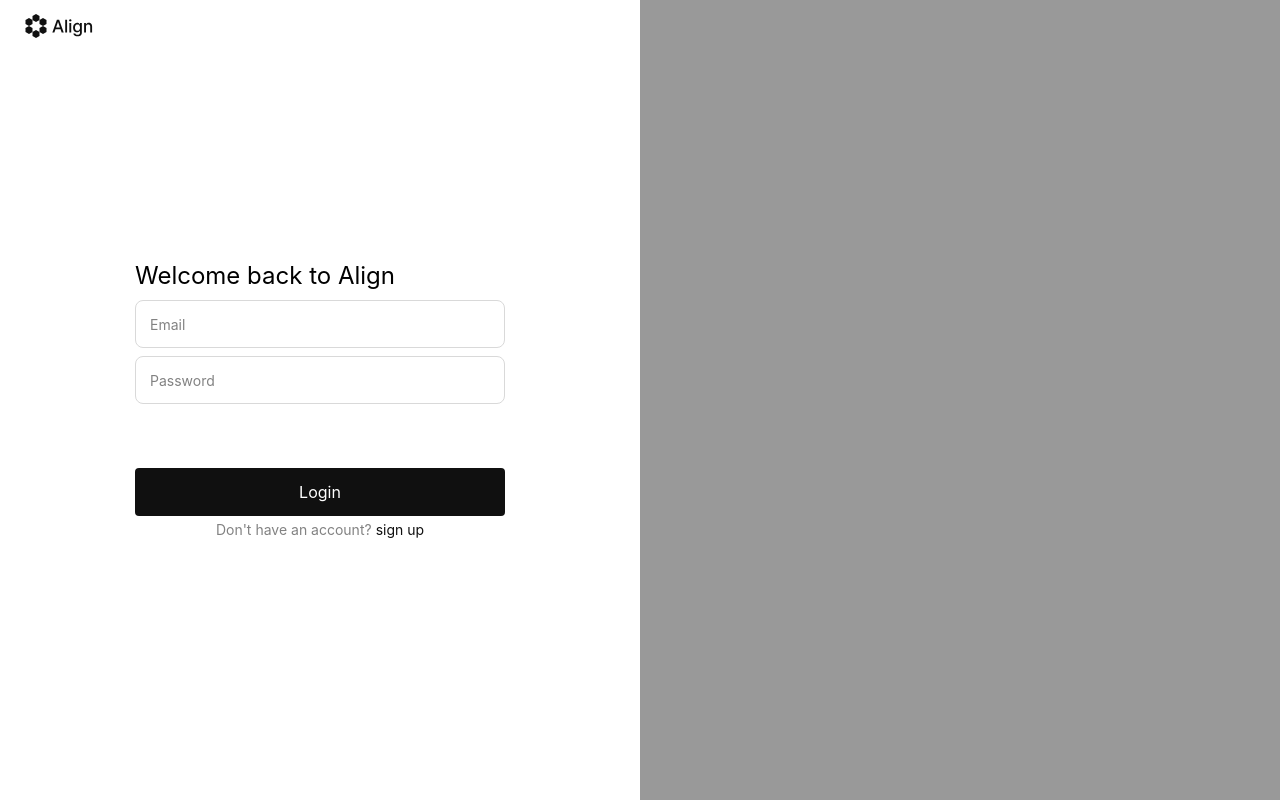
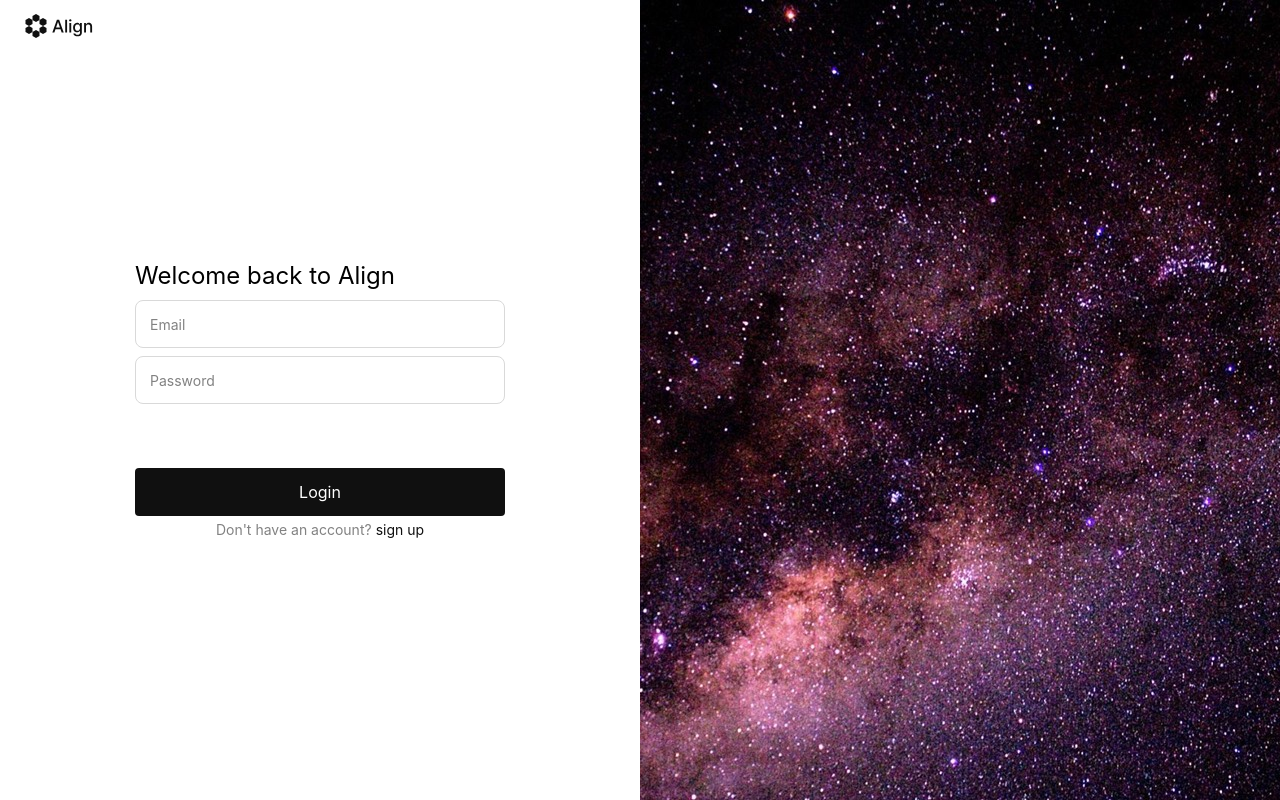
Before and after one commit to Unboxing-07/Align, a React (Vite) app: page /login in a window 1280 px wide. Built offline with nearby package versions, Linux system fonts and the light colour scheme; no server answers; a web font is replaced by a local one.

Commit message:
sign background image

```diff
--- a/src/pages/Login.tsx
+++ b/src/pages/Login.tsx
@@ -28,7 +28,7 @@ export const Login = () => {
   }
 
   return (
-    <div className="bg-[#999999] w-screen h-screen flex">
+    <div className="bg-[url('/bg.jpg')] w-screen h-screen flex">
       <div className="w-160 h-full bg-white relative flex justify-center items-center">
         <Logo absolute />
         <form onSubmit={handleSubmit} className="flex flex-col gap-16 items-center justify-center w-92.5">
--- a/src/pages/Signup.tsx
+++ b/src/pages/Signup.tsx
@@ -29,7 +29,7 @@ export const Signup = () => {
   }
 
   return (
-    <div className="bg-[#999999] w-screen h-screen flex">
+    <div className="bg-[url('/bg.jpg')] w-screen h-screen flex">
       <div className="w-160 h-full bg-white relative flex justify-center items-center">
         <Logo absolute />
         <form onSubmit={handleSubmit} className="flex flex-col gap-16 items-center justify-center w-92.5">
```
Also changed, not shown: public/bg.jpg (added).
